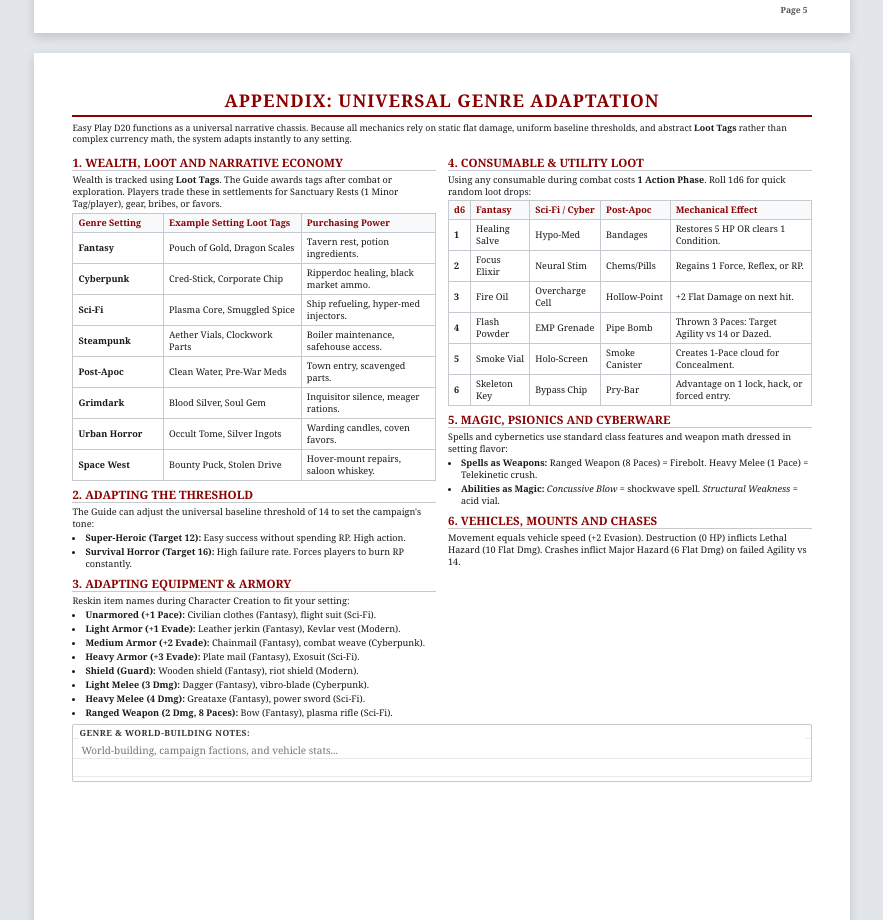
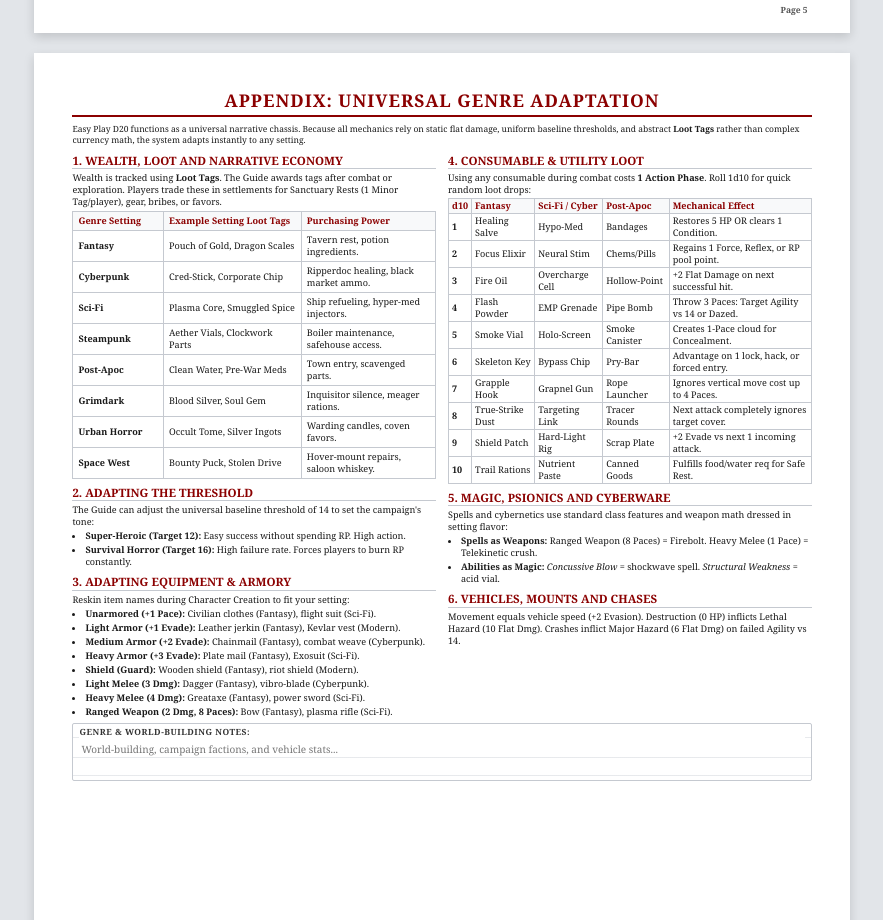
Before and after one commit to Justtestingcode/easy-play-d20, a plain HTML site: page index.html in a window 1280 px wide. Shown: the part 5400-6320 px from the top of the page, without its empty margins (198-1081 px from the left). Drawn offline with Linux system fonts and the light colour scheme.

Commit message:
index.html

```diff
--- a/index.html
+++ b/index.html
@@ -842,7 +842,7 @@
         <div class="content-wrap">
             <h1>APPENDIX: UNIVERSAL GENRE ADAPTATION</h1>
 
-            <p style="margin-bottom: 3px; font-size: 8.8px;">Easy Play D20 functions as a universal narrative chassis. Because all mechanics rely on static flat damage, uniform baseline thresholds, and abstract <strong>Loot Tags</strong> rather than complex currency math, the system adapts instantly to any setting.</p>
+            <p style="margin-bottom: 2px; font-size: 8.5px;">Easy Play D20 functions as a universal narrative chassis. Because all mechanics rely on static flat damage, uniform baseline thresholds, and abstract <strong>Loot Tags</strong> rather than complex currency math, the system adapts instantly to any setting.</p>
 
             <div class="two-column">
                 <!-- LEFT COLUMN: SECTIONS 1, 2, AND 3 -->
@@ -850,7 +850,7 @@
                     <h2>1. WEALTH, LOOT and NARRATIVE ECONOMY</h2>
                     <p>Wealth is tracked using <strong>Loot Tags</strong>. The Guide awards tags after combat or exploration. Players trade these in settlements for Sanctuary Rests (1 Minor Tag/player), gear, bribes, or favors.</p>
 
-                    <table class="genre-table" style="font-size: 7.8px;">
+                    <table class="genre-table" style="font-size: 7.5px;">
                         <thead>
                             <tr>
                                 <th>Genre Setting</th>
@@ -911,7 +911,7 @@
 
                     <h2>3. ADAPTING EQUIPMENT & ARMORY</h2>
                     <p>Reskin item names during Character Creation to fit your setting:</p>
-                    <ul style="font-size: 8.2px;">
+                    <ul style="font-size: 8px;">
                         <li><strong>Unarmored (+1 Pace):</strong> Civilian clothes (Fantasy), flight suit (Sci-Fi).</li>
                         <li><strong>Light Armor (+1 Evade):</strong> Leather jerkin (Fantasy), Kevlar vest (Modern).</li>
                         <li><strong>Medium Armor (+2 Evade):</strong> Chainmail (Fantasy), combat weave (Cyberpunk).</li>
@@ -926,60 +926,88 @@
                 <!-- RIGHT COLUMN: SECTIONS 4, 5, AND 6 -->
                 <div class="column-box">
                     <h2>4. CONSUMABLE & UTILITY LOOT</h2>
-                    <p>Using any consumable during combat costs <strong>1 Action Phase</strong>. Roll 1d6 for quick random loot drops:</p>
+                    <p>Using any consumable during combat costs <strong>1 Action Phase</strong>. Roll 1d10 for quick random loot drops:</p>
 
-                    <table style="font-size: 7.6px; margin-top: 2px; margin-bottom: 2px;">
+                    <table style="font-size: 7.2px; margin-top: 1px; margin-bottom: 2px;">
                         <thead>
                             <tr>
-                                <th>d6</th>
-                                <th>Fantasy</th>
-                                <th>Sci-Fi / Cyber</th>
-                                <th>Post-Apoc</th>
-                                <th>Mechanical Effect</th>
+                                <th style="padding: 1px 3px;">d10</th>
+                                <th style="padding: 1px 3px;">Fantasy</th>
+                                <th style="padding: 1px 3px;">Sci-Fi / Cyber</th>
+                                <th style="padding: 1px 3px;">Post-Apoc</th>
+                                <th style="padding: 1px 3px;">Mechanical Effect</th>
                             </tr>
                         </thead>
                         <tbody>
                             <tr>
-                                <td><strong>1</strong></td>
-                                <td>Healing Salve</td>
-                                <td>Hypo-Med</td>
-                                <td>Bandages</td>
-                                <td>Restores 5 HP OR clears 1 Condition.</td>
+                                <td style="padding: 1px 3px;"><strong>1</strong></td>
+                                <td style="padding: 1px 3px;">Healing Salve</td>
+                                <td style="padding: 1px 3px;">Hypo-Med</td>
+                                <td style="padding: 1px 3px;">Bandages</td>
+                                <td style="padding: 1px 3px;">Restores 5 HP OR clears 1 Condition.</td>
                             </tr>
                             <tr>
-                                <td><strong>2</strong></td>
-                                <td>Focus Elixir</td>
-                                <td>Neural Stim</td>
-                                <td>Chems/Pills</td>
-                                <td>Regains 1 Force, Reflex, or RP.</td>
+                                <td style="padding: 1px 3px;"><strong>2</strong></td>
+                                <td style="padding: 1px 3px;">Focus Elixir</td>
+                                <td style="padding: 1px 3px;">Neural Stim</td>
+                                <td style="padding: 1px 3px;">Chems/Pills</td>
+                                <td style="padding: 1px 3px;">Regains 1 Force, Reflex, or RP pool point.</td>
                             </tr>
                             <tr>
-                                <td><strong>3</strong></td>
-                                <td>Fire Oil</td>
-                                <td>Overcharge Cell</td>
-                                <td>Hollow-Point</td>
-                                <td>+2 Flat Damage on next hit.</td>
+                                <td style="padding: 1px 3px;"><strong>3</strong></td>
+                                <td style="padding: 1px 3px;">Fire Oil</td>
+                                <td style="padding: 1px 3px;">Overcharge Cell</td>
+                                <td style="padding: 1px 3px;">Hollow-Point</td>
+                                <td style="padding: 1px 3px;">+2 Flat Damage on next successful hit.</td>
                             </tr>
                             <tr>
-                                <td><strong>4</strong></td>
-                                <td>Flash Powder</td>
-                                <td>EMP Grenade</td>
-                                <td>Pipe Bomb</td>
-                                <td>Thrown 3 Paces: Target Agility vs 14 or Dazed.</td>
+                                <td style="padding: 1px 3px;"><strong>4</strong></td>
+                                <td style="padding: 1px 3px;">Flash Powder</td>
+                                <td style="padding: 1px 3px;">EMP Grenade</td>
+                                <td style="padding: 1px 3px;">Pipe Bomb</td>
+                                <td style="padding: 1px 3px;">Throw 3 Paces: Target Agility vs 14 or Dazed.</td>
                             </tr>
                             <tr>
-                                <td><strong>5</strong></td>
-                                <td>Smoke Vial</td>
-                                <td>Holo-Screen</td>
-                                <td>Smoke Canister</td>
-                                <td>Creates 1-Pace cloud for Concealment.</td>
+                                <td style="padding: 1px 3px;"><strong>5</strong></td>
+                                <td style="padding: 1px 3px;">Smoke Vial</td>
+                                <td style="padding: 1px 3px;">Holo-Screen</td>
+                                <td style="padding: 1px 3px;">Smoke Canister</td>
+                                <td style="padding: 1px 3px;">Creates 1-Pace cloud for Concealment.</td>
                             </tr>
                             <tr>
-                                <td><strong>6</strong></td>
-                                <td>Skeleton Key</td>
-                                <td>Bypass Chip</td>
-                                <td>Pry-Bar</td>
-                                <td>Advantage on 1 lock, hack, or forced entry.</td>
+                                <td style="padding: 1px 3px;"><strong>6</strong></td>
+                                <td style="padding: 1px 3px;">Skeleton Key</td>
+                                <td style="padding: 1px 3px;">Bypass Chip</td>
+                                <td style="padding: 1px 3px;">Pry-Bar</td>
+                                <td style="padding: 1px 3px;">Advantage on 1 lock, hack, or forced entry.</td>
+                            </tr>
+                            <tr>
+                                <td style="padding: 1px 3px;"><strong>7</strong></td>
+                                <td style="padding: 1px 3px;">Grapple Hook</td>
+                                <td style="padding: 1px 3px;">Grapnel Gun</td>
+                                <td style="padding: 1px 3px;">Rope Launcher</td>
+                                <td style="padding: 1px 3px;">Ignores vertical move cost up to 4 Paces.</td>
+                            </tr>
+                            <tr>
+                                <td style="padding: 1px 3px;"><strong>8</strong></td>
+                                <td style="padding: 1px 3px;">True-Strike Dust</td>
+                                <td style="padding: 1px 3px;">Targeting Link</td>
+                                <td style="padding: 1px 3px;">Tracer Rounds</td>
+                                <td style="padding: 1px 3px;">Next attack completely ignores target cover.</td>
+                            </tr>
+                            <tr>
+                                <td style="padding: 1px 3px;"><strong>9</strong></td>
+                                <td style="padding: 1px 3px;">Shield Patch</td>
+                                <td style="padding: 1px 3px;">Hard-Light Rig</td>
+                                <td style="padding: 1px 3px;">Scrap Plate</td>
+                                <td style="padding: 1px 3px;">+2 Evade vs next 1 incoming attack.</td>
+                            </tr>
+                            <tr>
+                                <td style="padding: 1px 3px;"><strong>10</strong></td>
+                                <td style="padding: 1px 3px;">Trail Rations</td>
+                                <td style="padding: 1px 3px;">Nutrient Paste</td>
+                                <td style="padding: 1px 3px;">Canned Goods</td>
+                                <td style="padding: 1px 3px;">Fulfills food/water req for Safe Rest.</td>
                             </tr>
                         </tbody>
                     </table>
```
